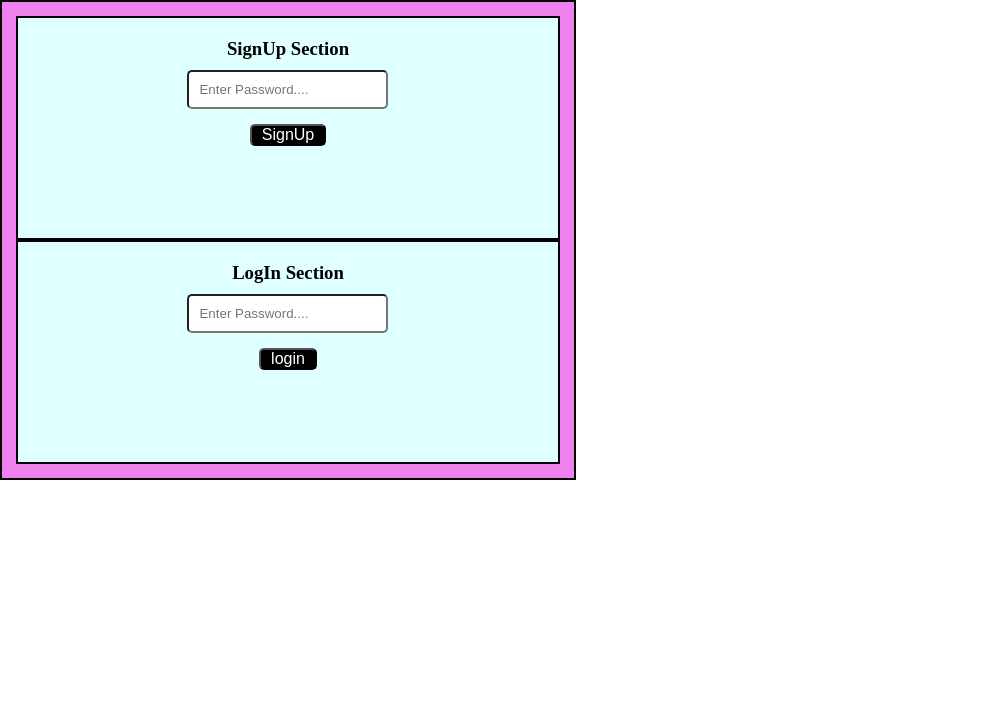
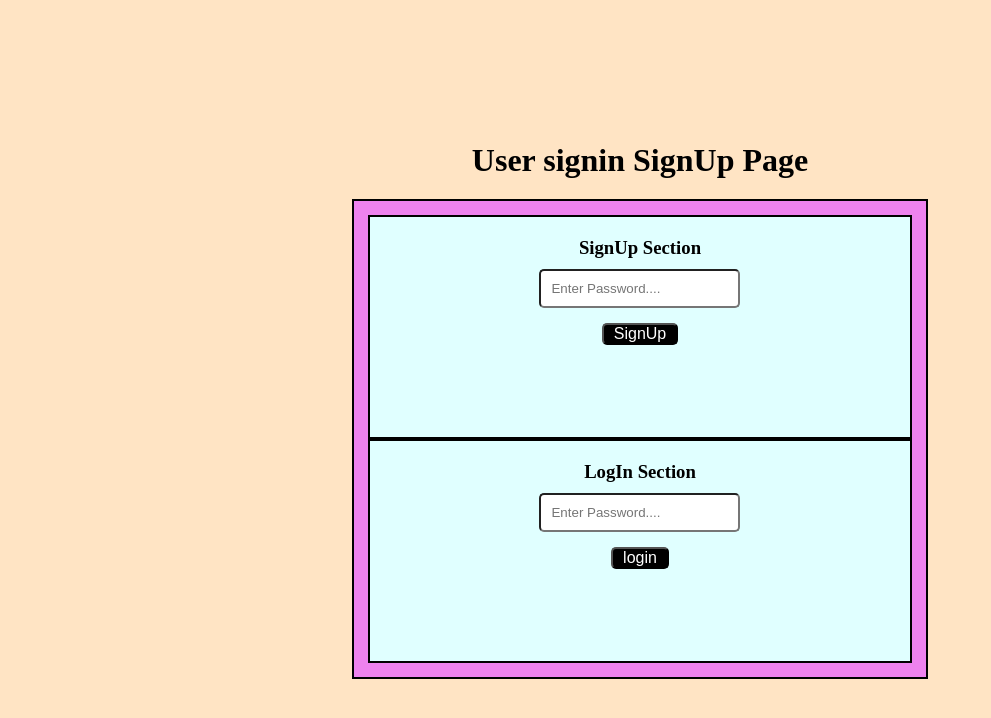
Before and after one commit to Satyam0912/formauthenticate.github.io, a plain HTML site: page index.html in a window 1280 px wide. Shown: the whole page, without its empty margins (0-991 px from the left). Drawn offline with Linux system fonts and the light colour scheme.

Commit message:
Update index.html

```diff
--- a/index.html
+++ b/index.html
@@ -9,6 +9,8 @@
     <link rel="stylesheet" href="styles.css">
 </head>
 <body>
+    <div class="containerAll">
+        <h1>User signin SignUp Page</h1>
         <div class="container">
             <div class="signUpSection">
                 <h3>SignUp Section</h3>
@@ -27,6 +29,7 @@
                 <p id="inCorrectPasswordMessage" style="color: red;"></p>
             </div>
         </div>
+    </div>
 <script src="script.js"></script>
 </body>
 
```
Lines whose indentation alone changed are shown as unchanged.
